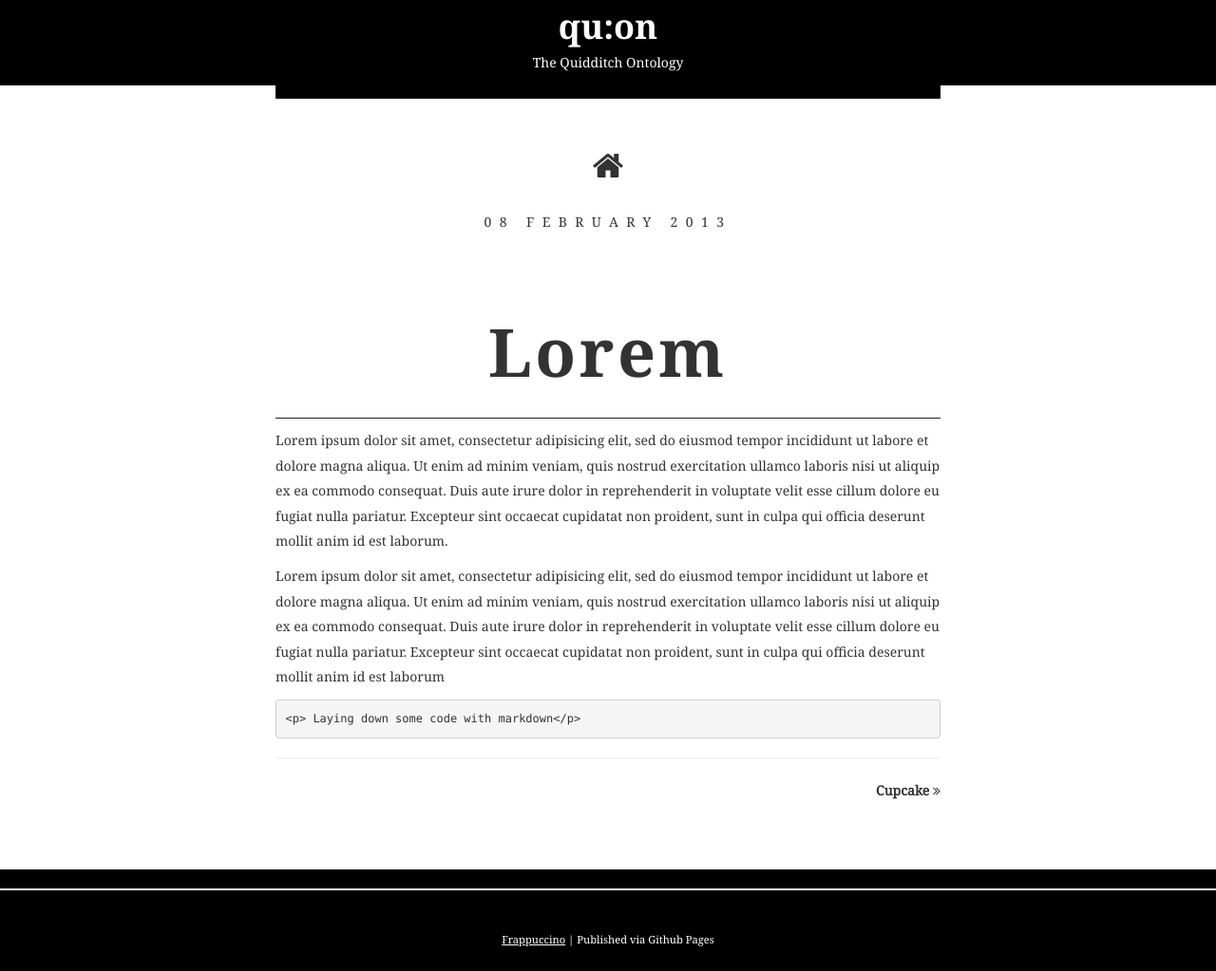
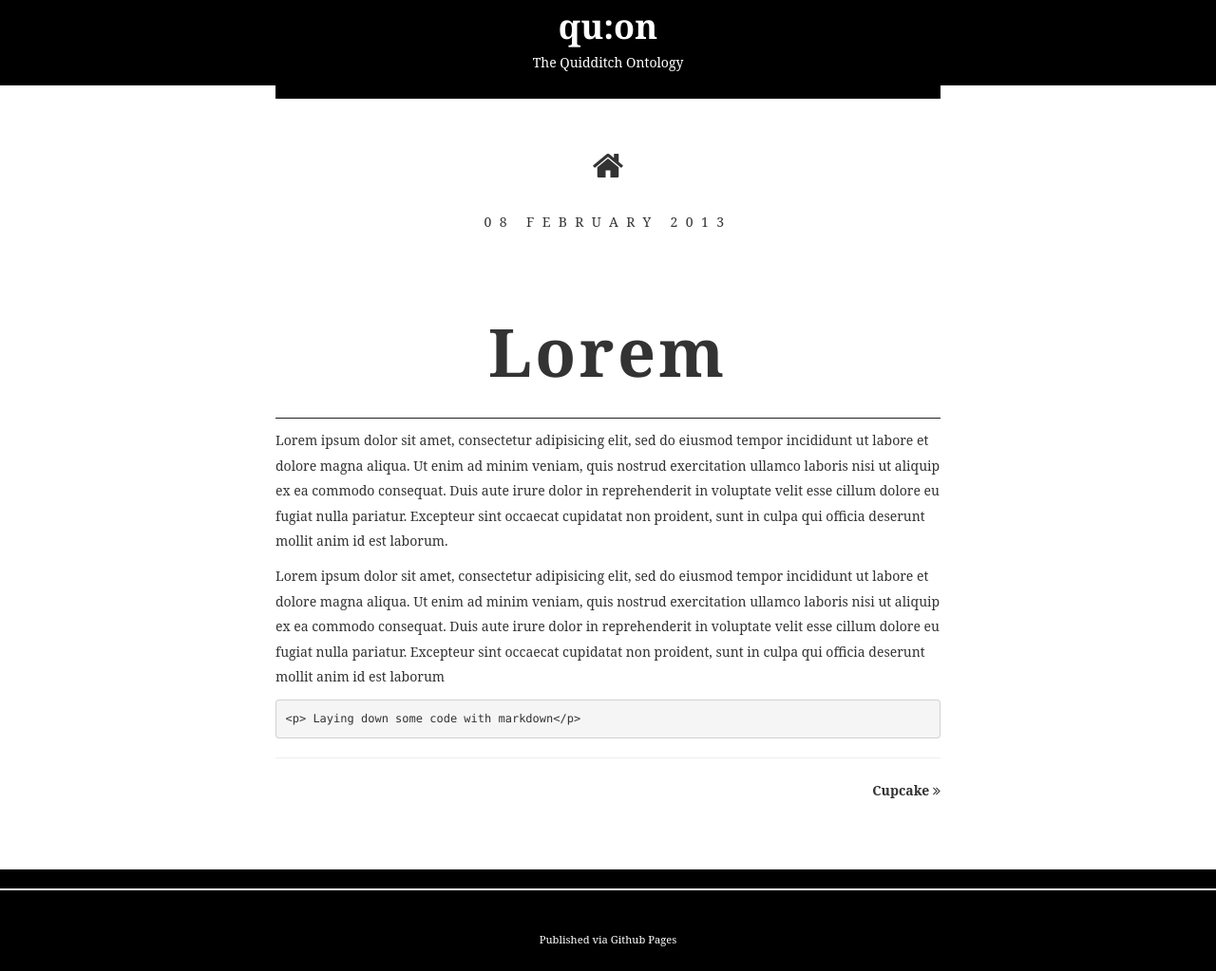
Before and after one commit to helrond/quon, a Jekyll site: the page built from _posts/2013-02-08-firstpost.md, in a window 1280 px wide. Shown: the whole page at 95% size. Built offline with Jekyll 4.4.1, drawn with Linux system fonts in a browser that asks for light colours; some web fonts are replaced.

Commit message:
tweaking layouts and appearance

```diff
--- a/_layouts/default.html
+++ b/_layouts/default.html
@@ -8,7 +8,6 @@
 		<link rel="author" href="{{ site.baseurl}}/humans.txt"/>
 		<meta name="description" content="quon Quidditch Ontology"/>
 		<link rel="stylesheet" href="{{ site.baseurl}}/css/style.css"/>
-		<link href='http://fonts.googleapis.com/css?family=Noto+Serif' rel='stylesheet' type='text/css'>
 		<!--[if IE 7]>
 			<html class="ie7">
 			<link rel="stylesheet" type="text/css" href="/css/font-awesome-ie7.min.css">
@@ -18,11 +17,7 @@
 	      <script src="http://html5shim.googlecode.com/svn/trunk/html5.js"></script>
 	    <![endif]-->
 
-		<link rel="apple-touch-icon-precomposed" sizes="144x144" href="ico/apple-touch-icon-144-precomposed.png"/>
-		<link rel="apple-touch-icon-precomposed" sizes="114x114" href="ico/apple-touch-icon-114-precomposed.png"/>
-		<link rel="apple-touch-icon-precomposed" sizes="72x72" href="ico/apple-touch-icon-72-precomposed.png"/>
-		<link rel="apple-touch-icon-precomposed" href="ico/apple-touch-icon-57-precomposed.png"/>
-		<link rel="shortcut icon" href="ico/favicon.png"/>
+		<link rel="shortcut icon" href="{{ site.baseurl}}/ico/favicon.png"/>
 	</head>
 	<body>
 
@@ -45,7 +40,7 @@
 		<hr>
 	<footer>
 		<div class="container">
-			<a href="http://richbray.me/frap/">Frappuccino</a> | Published via Github Pages
+			Published via Github Pages
 		</div>
 	</footer>
 
--- a/css/style.css
+++ b/css/style.css
@@ -2292,7 +2292,6 @@
 	font-size: 6em;
 	letter-spacing: 0.04em;
 	margin-top: 1em;
-	/*padding-bottom: 0.6em;*/
 }
 .top-strip
 {
```
Also changed, not shown: _layouts/property.html (+5 -8 lines), _layouts/type.html (+5 -8 lines).
